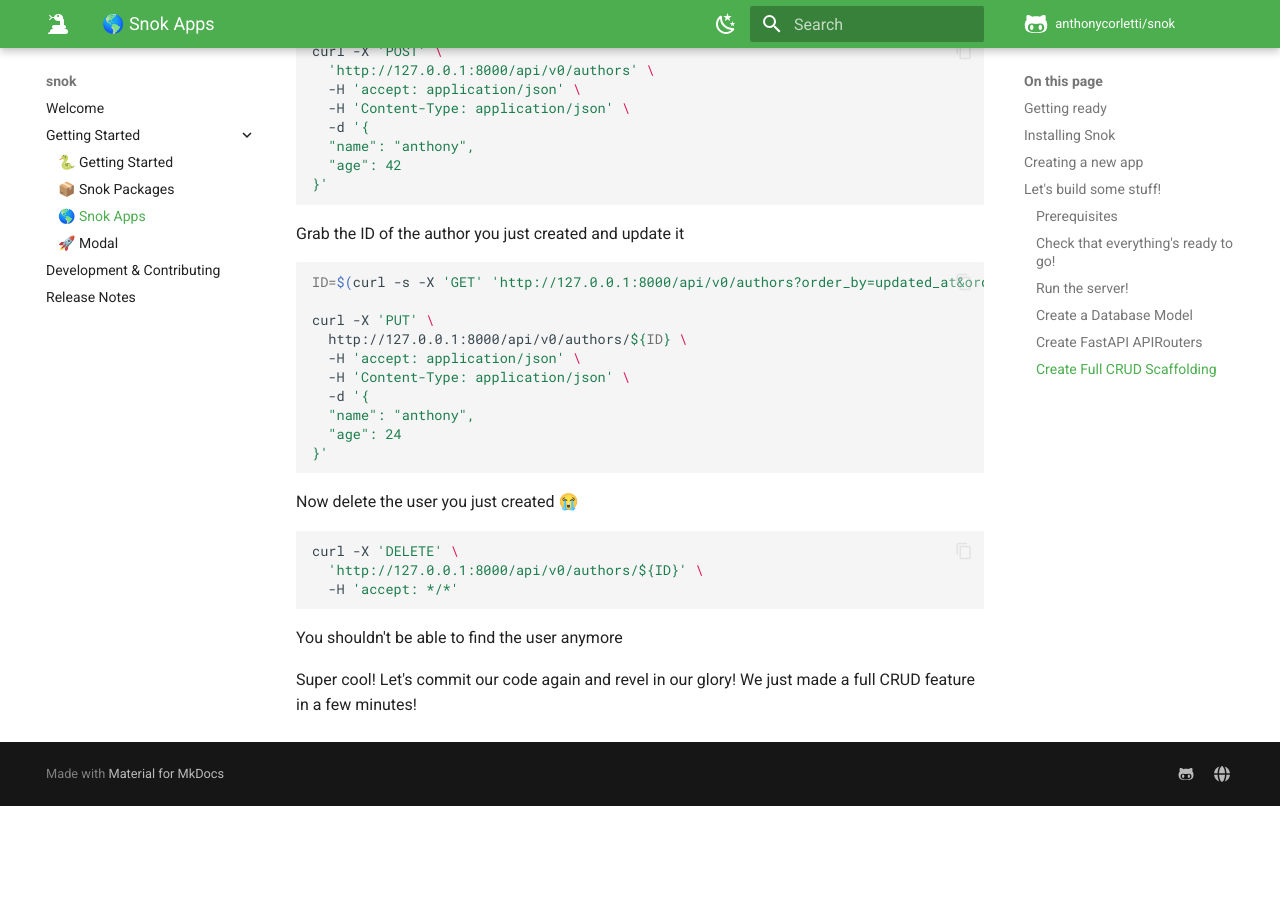
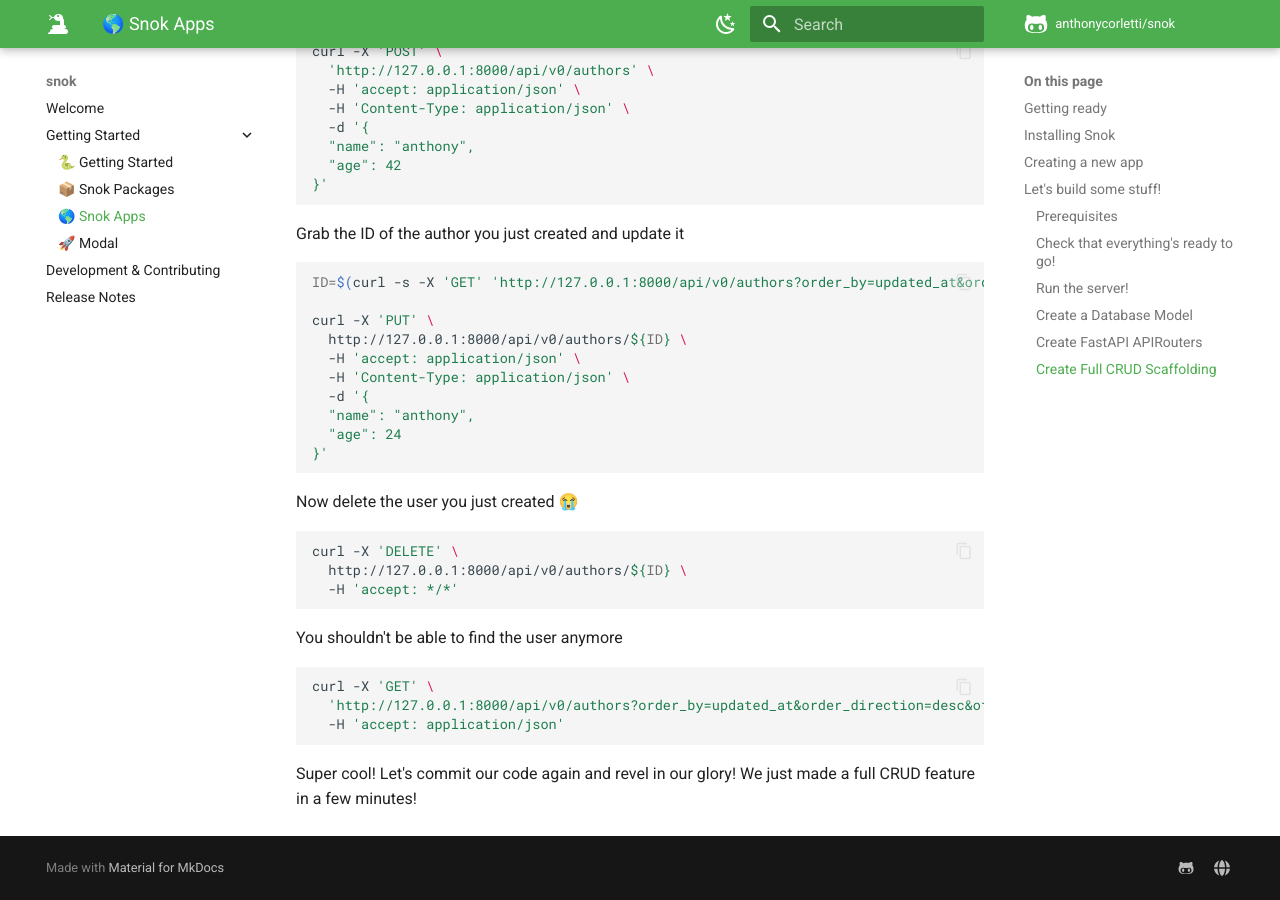
Before and after one commit to anthonycorletti/snok, an MkDocs documentation site: the page built from docs/getting-started/apps.md, in a window 1280 px wide and 900 px high, scrolled down 5270 px. Built offline with MkDocs 1.6.1 and Material for MkDocs 9.7.7, drawn with Linux system fonts in a browser that asks for light colours; comment, search, counter and statistics services are not loaded; before the commit the page ends 6076 px from its top, so only the background shows below that.

Commit message:
small fix

````diff
--- a/docs/getting-started/apps.md
+++ b/docs/getting-started/apps.md
@@ -296,10 +296,16 @@ Now delete the user you just created 😭
 
 ```sh
 curl -X 'DELETE' \
-  'http://127.0.0.1:8000/api/v0/authors/${ID}' \
+  http://127.0.0.1:8000/api/v0/authors/${ID} \
   -H 'accept: */*'
 ```
 
 You shouldn't be able to find the user anymore
 
+```sh
+curl -X 'GET' \
+  'http://127.0.0.1:8000/api/v0/authors?order_by=updated_at&order_direction=desc&offset=0&limit=10' \
+  -H 'accept: application/json'
+```
+
 Super cool! Let's commit our code again and revel in our glory! We just made a full CRUD feature in a few minutes!
````
Also changed, not shown: 1 other file.
